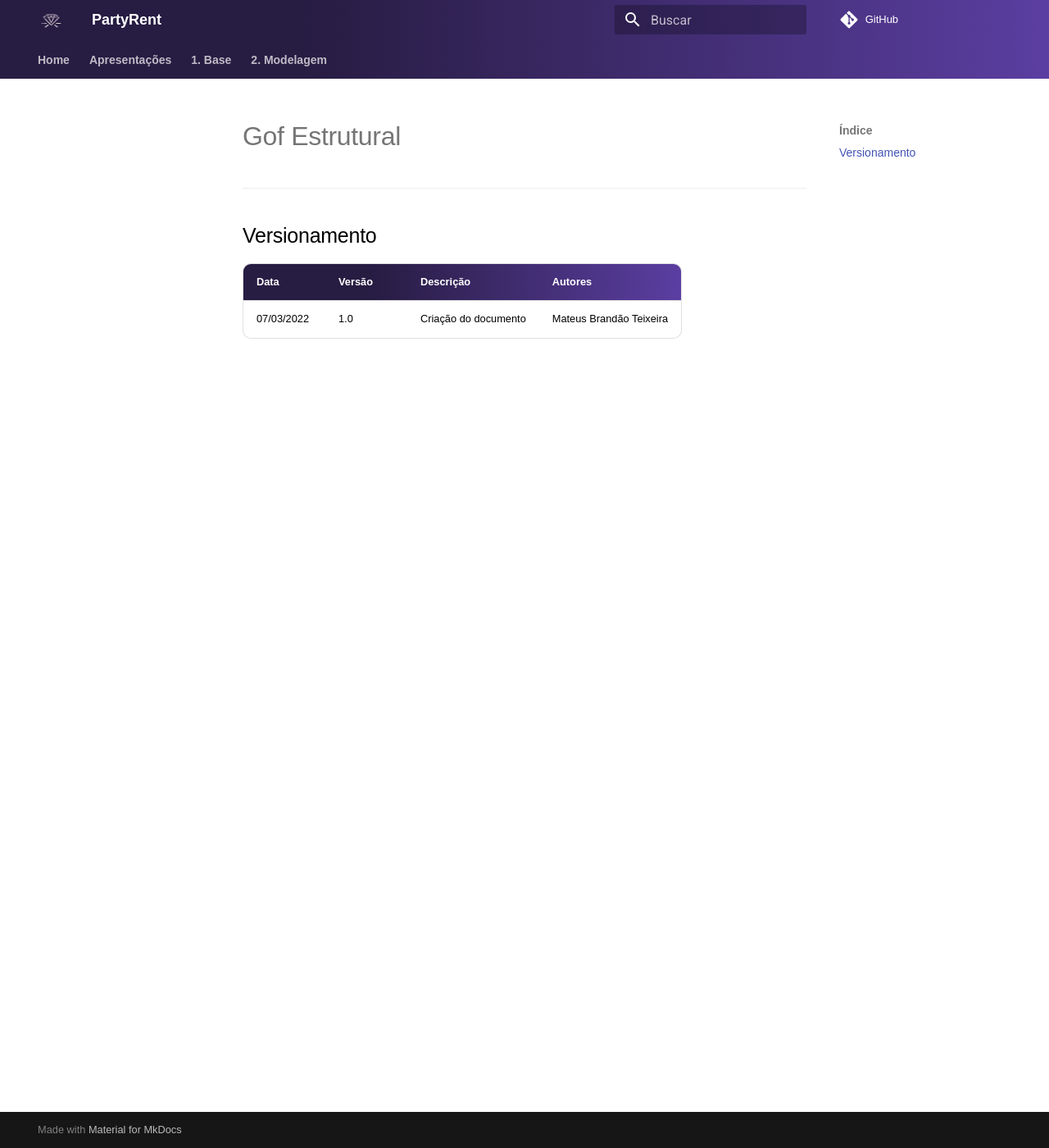
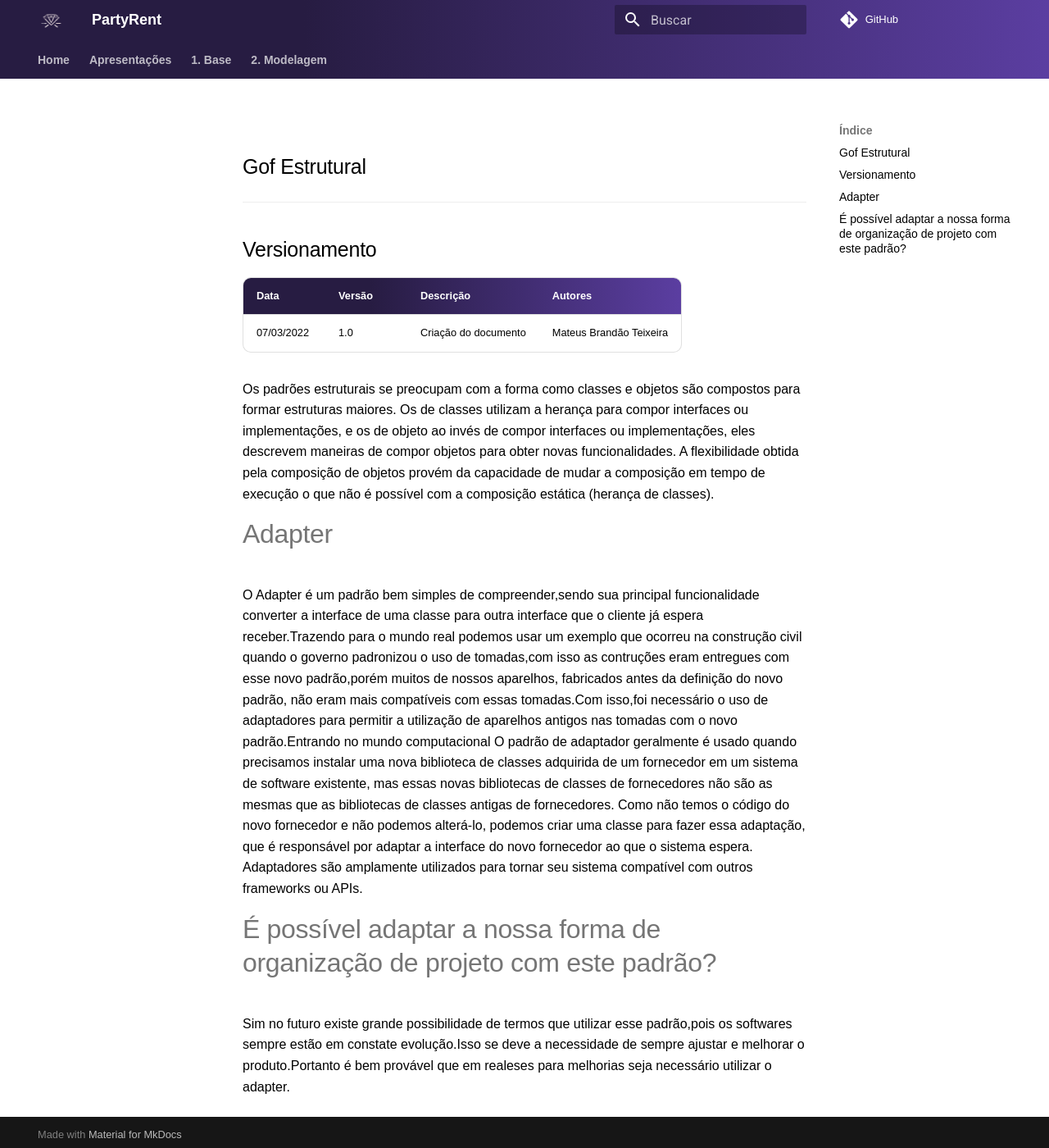
Before and after one commit to UnBArqDsw2021-2/2021.2_G7_-AluguelKitsFesta, an MkDocs documentation site: the page built from docs/Padroes de projeto/Padroes de projeto Gofs/Gofs.md, in a window 1280 px wide and 1400 px high. Shown: the whole window at 82% size. Built offline with MkDocs 1.6.1 and Material for MkDocs 9.7.7, drawn with Linux system fonts in a browser that asks for light colours; comment, search, counter and statistics services are not loaded.

Commit message:
update Gofs adapter

```diff
--- a/docs/Padroes de projeto/Padroes de projeto Gofs/Gofs.md
+++ b/docs/Padroes de projeto/Padroes de projeto Gofs/Gofs.md
@@ -1,7 +1,15 @@
-# Gof Estrutural
+## Gof Estrutural
 ---
 
 ## Versionamento
 | Data | Versão | Descrição | Autores |
 | -------- | -------- | -------- | ---|
 | 07/03/2022     |  1.0  | Criação do documento  | Mateus Brandão Teixeira
+
+Os padrões estruturais se preocupam com a forma como classes e objetos são compostos para formar estruturas maiores. Os de classes utilizam a herança para compor interfaces ou implementações, e os de objeto ao invés de compor interfaces ou implementações, eles descrevem maneiras de compor objetos para obter novas funcionalidades. A flexibilidade obtida pela composição de objetos provém da capacidade de mudar a composição em tempo de execução o que não é possível com a composição estática (herança de classes).
+
+# Adapter
+O Adapter é um padrão bem simples de compreender,sendo sua principal funcionalidade converter a interface de uma classe para outra interface que o cliente já espera receber.Trazendo para o mundo real podemos usar um exemplo que ocorreu na construção civil quando o governo padronizou o uso de tomadas,com isso as contruções eram entregues com esse novo padrão,porém muitos de nossos aparelhos, fabricados antes da definição do novo padrão, não eram mais compatíveis com essas tomadas.Com isso,foi necessário o uso de adaptadores para permitir a utilização de aparelhos antigos nas tomadas com o novo padrão.Entrando no mundo computacional O padrão de adaptador geralmente é usado quando precisamos instalar uma nova biblioteca de classes adquirida de um fornecedor em um sistema de software existente, mas essas novas bibliotecas de classes de fornecedores não são as mesmas que as bibliotecas de classes antigas de fornecedores. Como não temos o código do novo fornecedor e não podemos alterá-lo, podemos criar uma classe para fazer essa adaptação, que é responsável por adaptar a interface do novo fornecedor ao que o sistema espera. Adaptadores são amplamente utilizados para tornar seu sistema compatível com outros frameworks ou APIs.
+
+# É possível adaptar a nossa forma de organização de projeto com este padrão?
+Sim no futuro existe grande possibilidade de termos que utilizar esse padrão,pois os softwares sempre estão em constate evolução.Isso se deve a necessidade de sempre ajustar e melhorar o produto.Portanto é bem provável que em realeses para melhorias seja necessário utilizar o adapter.
```
